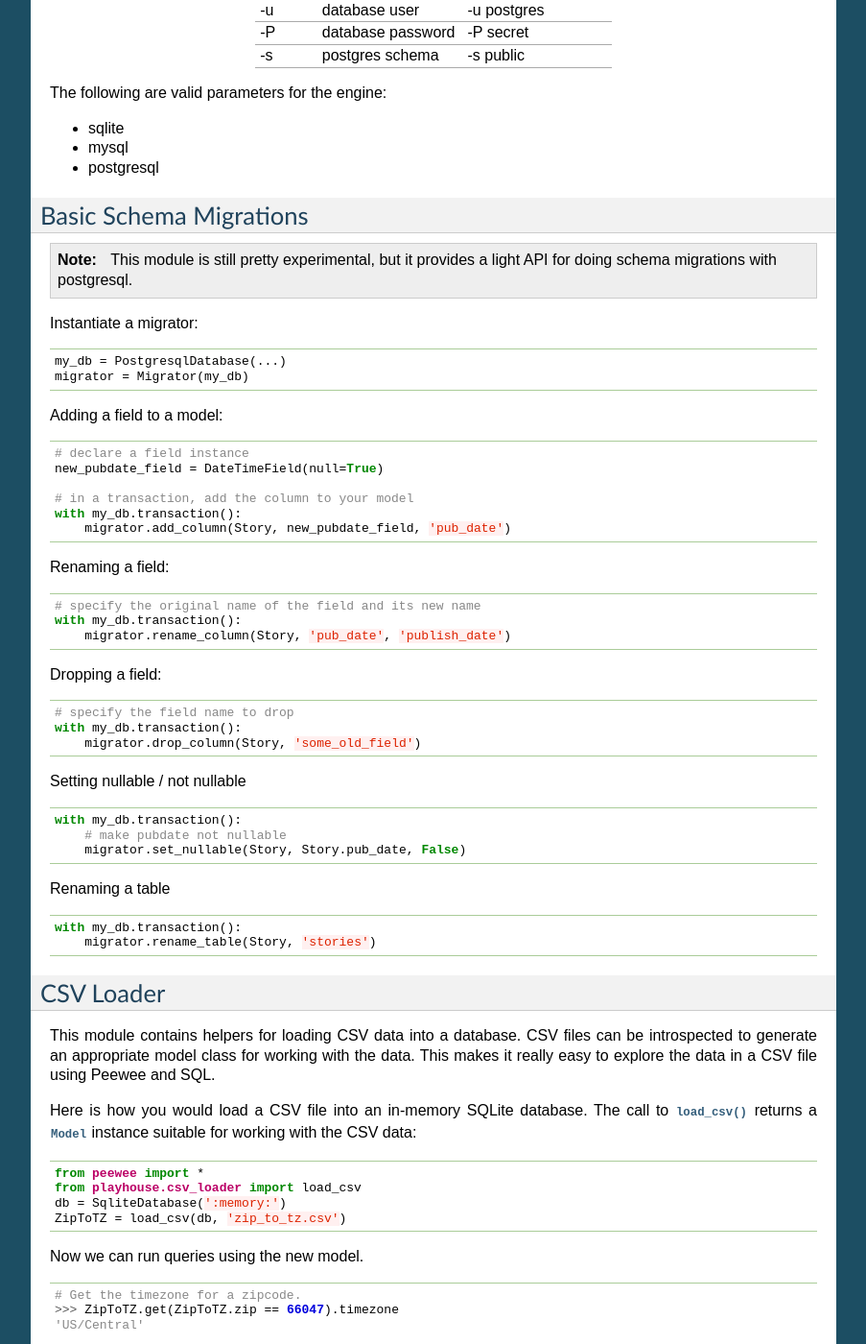
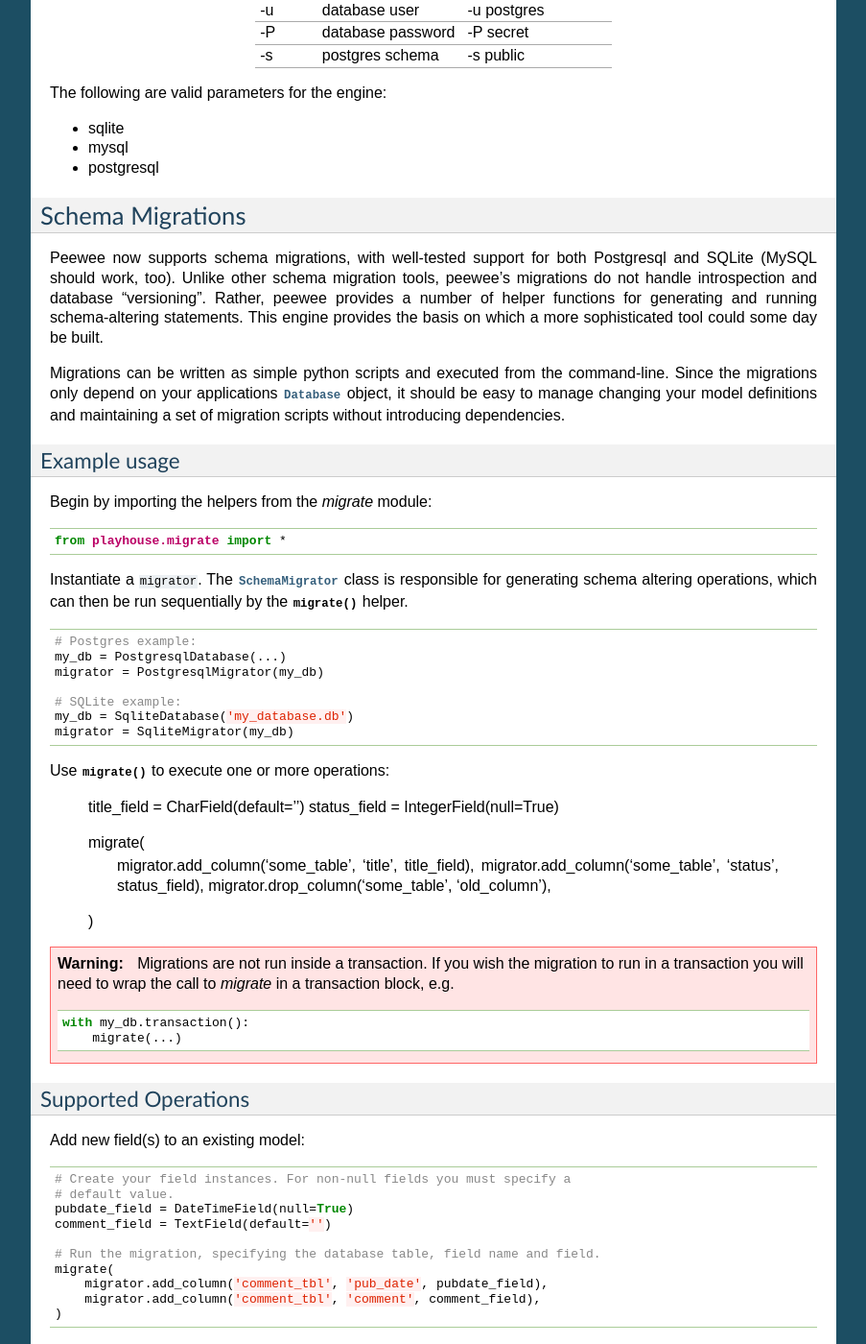
Before and after one commit to coleifer/peewee, a Sphinx documentation site: the page built from docs/peewee/playhouse.rst, in a window 1280 px wide and 1400 px high, scrolled down 21348 px. Shown: the whole window at 96% size, without its empty margins (198-1101 px from the left). Built offline with Sphinx 7.4.7, drawn with Linux system fonts in a browser that asks for light colours; some of the changed text lies outside the part shown.

Commit message:
Documenting migrations.

```diff
--- a/docs/peewee/playhouse.rst
+++ b/docs/peewee/playhouse.rst
@@ -1433,60 +1433,236 @@ The following are valid parameters for the engine:
 
 .. _migrate:
 
-Basic Schema Migrations
------------------------
-
-.. note:: This module is still pretty experimental, but it provides a light
-    API for doing schema migrations with postgresql.
-
-Instantiate a migrator:
-
-.. code-block:: python
-
+Schema Migrations
+-----------------
+
+Peewee now supports schema migrations, with well-tested support for both Postgresql and
+SQLite (MySQL should work, too). Unlike other schema migration tools, peewee's migrations
+do not handle introspection and database "versioning". Rather, peewee provides a number of
+helper functions for generating and running schema-altering statements. This engine provides
+the basis on which a more sophisticated tool could some day be built.
+
+Migrations can be written as simple python scripts and executed from the command-line. Since
+the migrations only depend on your applications :py:class:`Database` object, it should be
+easy to manage changing your model definitions and maintaining a set of migration scripts without
+introducing dependencies.
+
+Example usage
+^^^^^^^^^^^^^
+
+Begin by importing the helpers from the `migrate` module:
+
+.. code-block:: python
+
+    from playhouse.migrate import *
+
+Instantiate a ``migrator``. The :py:class:`SchemaMigrator` class is responsible for
+generating schema altering operations, which can then be run sequentially by the
+:py:func:`migrate` helper.
+
+.. code-block:: python
+
+    # Postgres example:
     my_db = PostgresqlDatabase(...)
-    migrator = Migrator(my_db)
-
-Adding a field to a model:
-
-.. code-block:: python
-
-    # declare a field instance
-    new_pubdate_field = DateTimeField(null=True)
-
-    # in a transaction, add the column to your model
-    with my_db.transaction():
-        migrator.add_column(Story, new_pubdate_field, 'pub_date')
+    migrator = PostgresqlMigrator(my_db)
+
+    # SQLite example:
+    my_db = SqliteDatabase('my_database.db')
+    migrator = SqliteMigrator(my_db)
+
+Use :py:func:`migrate` to execute one or more operations:
+
+    title_field = CharField(default='')
+    status_field = IntegerField(null=True)
+
+    migrate(
+        migrator.add_column('some_table', 'title', title_field),
+        migrator.add_column('some_table', 'status', status_field),
+        migrator.drop_column('some_table', 'old_column'),
+    )
+
+.. warning::
+    Migrations are not run inside a transaction. If you wish the migration to run
+    in a transaction you will need to wrap the call to `migrate` in a transaction
+    block, e.g.
+
+    .. code-block:: python
+
+        with my_db.transaction():
+            migrate(...)
+
+Supported Operations
+^^^^^^^^^^^^^^^^^^^^
+
+Add new field(s) to an existing model:
+
+.. code-block:: python
+
+    # Create your field instances. For non-null fields you must specify a
+    # default value.
+    pubdate_field = DateTimeField(null=True)
+    comment_field = TextField(default='')
+
+    # Run the migration, specifying the database table, field name and field.
+    migrate(
+        migrator.add_column('comment_tbl', 'pub_date', pubdate_field),
+        migrator.add_column('comment_tbl', 'comment', comment_field),
+    )
 
 Renaming a field:
 
 .. code-block:: python
 
-    # specify the original name of the field and its new name
-    with my_db.transaction():
-        migrator.rename_column(Story, 'pub_date', 'publish_date')
+    # Specify the table, original name of the column, and its new name.
+    migrate(
+        migrator.rename_column('story', 'pub_date', 'publish_date'),
+        migrator.rename_column('story', 'mod_date', 'modified_date'),
+    )
 
 Dropping a field:
 
 .. code-block:: python
 
-   # specify the field name to drop
-   with my_db.transaction():
-       migrator.drop_column(Story, 'some_old_field')
-
-Setting nullable / not nullable
-
-.. code-block:: python
-
-    with my_db.transaction():
-        # make pubdate not nullable
-        migrator.set_nullable(Story, Story.pub_date, False)
-
-Renaming a table
-
-.. code-block:: python
-
-    with my_db.transaction():
-        migrator.rename_table(Story, 'stories')
+    migrate(
+        migrator.drop_column('story', 'some_old_field'),
+    )
+
+Making a field nullable or not nullable:
+
+.. code-block:: python
+
+    # Note that when making a field not null that field must not have any
+    # NULL values present.
+    migrate(
+        # Make `pub_date` allow NULL values.
+        migrator.drop_not_null('story', 'pub_date'),
+
+        # Prevent `modified_date` from containing NULL values.
+        migrator.add_not_null('story', 'modified_date'),
+    )
+
+Renaming a table:
+
+.. code-block:: python
+
+    migrate(
+        migrator.rename_table('story', 'stories_tbl'),
+    )
+
+Adding an index:
+
+.. code-block:: python
+
+    # Specify the table, column names, and whether the index should be
+    # UNIQUE or not.
+    migrate(
+        # Create an index on the `pub_date` column.
+        migrator.add_index('story', ('pub_date',), False),
+
+        # Create a multi-column index on the `pub_date` and `status` fields.
+        migrator.add_index('story', ('pub_date', 'status'), False),
+
+        # Create a unique index on the category and title fields.
+        migrator.add_index('story', ('category_id', 'title'), True),
+    )
+
+Dropping an index:
+
+.. code-block:: python
+
+    # Specify the index name.
+    migrate(migrator.drop_index('story_pub_date_status'))
+
+
+Migrations API
+^^^^^^^^^^^^^^
+
+.. py:func:: migrate(*operations)
+
+    Execute one or more schema altering operations.
+
+    Usage:
+
+    .. code-block:: python
+
+        migrate(
+            migrator.add_column('some_table', 'new_column', CharField(default='')),
+            migrator.create_index('some_table', ('new_column',)),
+        )
+
+.. py:class:: SchemaMigrator(database)
+
+    :param database: a :py:class:`Database` instance.
+
+    The :py:class:`SchemaMigrator` is responsible for generating schema-altering
+    statements.
+
+    .. py:method:: add_column(table, column_name, field)
+
+        :param str table: Name of the table to add column to.
+        :param str column_name: Name of the new column.
+        :param Field field: A :py:class:`Field` instance.
+
+        Add a new column to the provided table. The ``field`` provided will be used
+        to generate the appropriate column definition.
+
+        .. note:: If the field is not nullable it must specify a default value.
+
+        .. note::
+            For non-null fields, the field will initially be added as a null field,
+            then an ``UPDATE`` statement will be executed to populate the column
+            with the default value. Finally, the column will be marked as not null.
+
+    .. py:method:: drop_column(table, column_name[, cascade=True])
+
+        :param str table: Name of the table to drop column from.
+        :param str column_name: Name of the column to drop.
+        :param bool cascade: Whether the column should be dropped with `CASCADE`.
+
+    .. py:method:: rename_column(table, old_name, new_name)
+
+        :param str table: Name of the table containing column to rename.
+        :param str old_name: Current name of the column.
+        :param str new_name: New name for the column.
+
+    .. py:method:: add_not_null(table, column)
+
+        :param str table: Name of table containing column.
+        :param str column: Name of the column to make not nullable.
+
+    .. py:method:: drop_not_null(table, column)
+
+        :param str table: Name of table containing column.
+        :param str column: Name of the column to make nullable.
+
+    .. py:method:: rename_table(old_name, new_name)
+
+        :param str old_name: Current name of the table.
+        :param str new_name: New name for the table.
+
+    .. py:method:: add_index(table, columns[, unique=False])
+
+        :param str table: Name of table on which to create the index.
+        :param list columns: List of columns which should be indexed.
+        :param bool unique: Whether the new index should specify a unique constraint.
+
+    .. py:method:: drop_index(index_name)
+
+        :param str index_name: Name of the index to be dropped.
+
+.. py:class:: PostgresqlMigrator(database)
+
+    Generate migrations for Postgresql databases.
+
+.. py:class:: SqliteMigrator(database)
+
+    Generate migrations for SQLite databases.
+
+.. py:class:: MySQLMigrator(database)
+
+    Generate migrations for MySQL databases.
+
+    .. warning:: The MySQL migrations are not well tested.
 
 
 .. _csv_loader:
```
